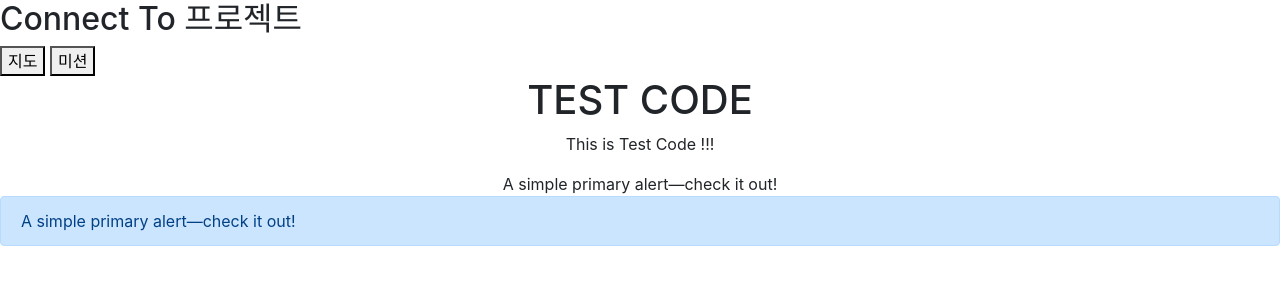
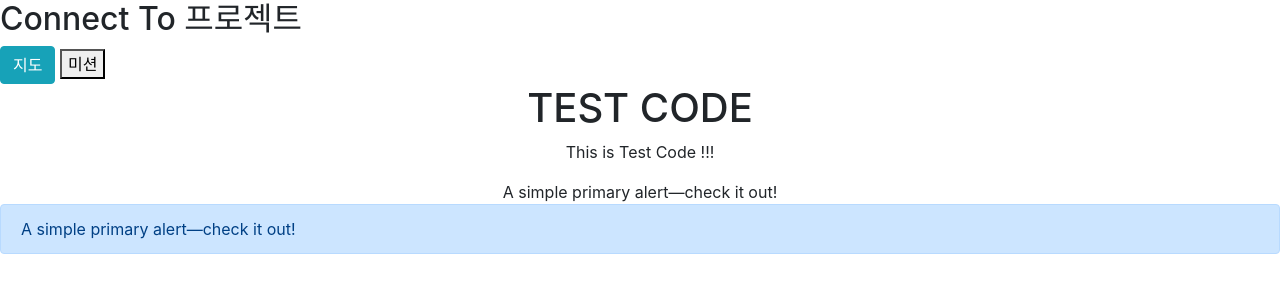
Before and after one commit to rewhwan/jshalomdaniel, a plain HTML site: page index.html in a window 1280 px wide. Drawn offline with Linux system fonts and the light colour scheme.

Commit message:
-버튼 테스트

```diff
--- a/index.html
+++ b/index.html
@@ -10,7 +10,7 @@
 
 <body>
     <h2>Connect To 프로젝트</h2>
-    <button name="지도">지도</button>
+    <button class="btn btn-info" name="지도">지도</button>
     <button name="지도">미션</button>
 
     <div class="text-center" role="alert">
```
